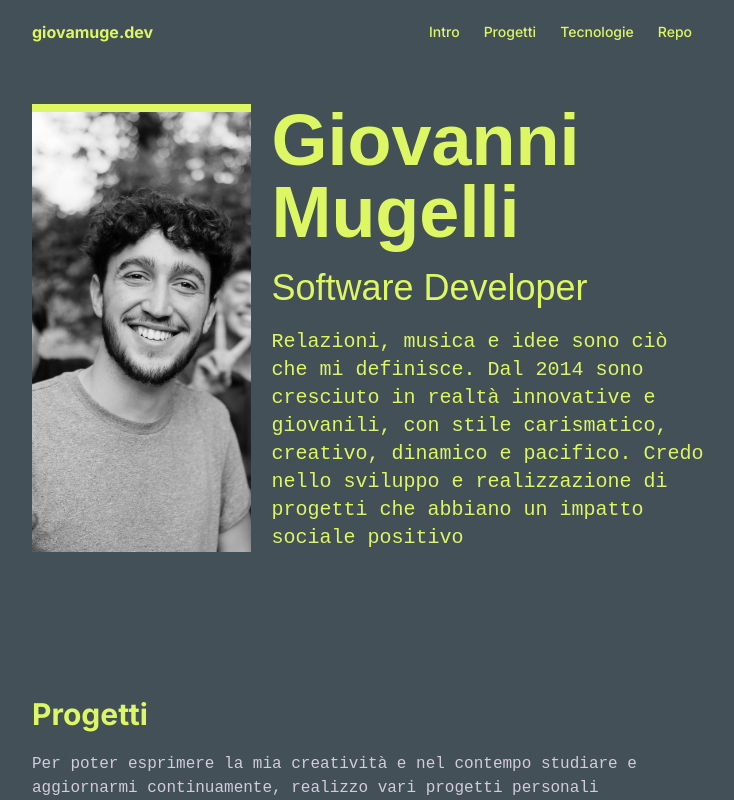
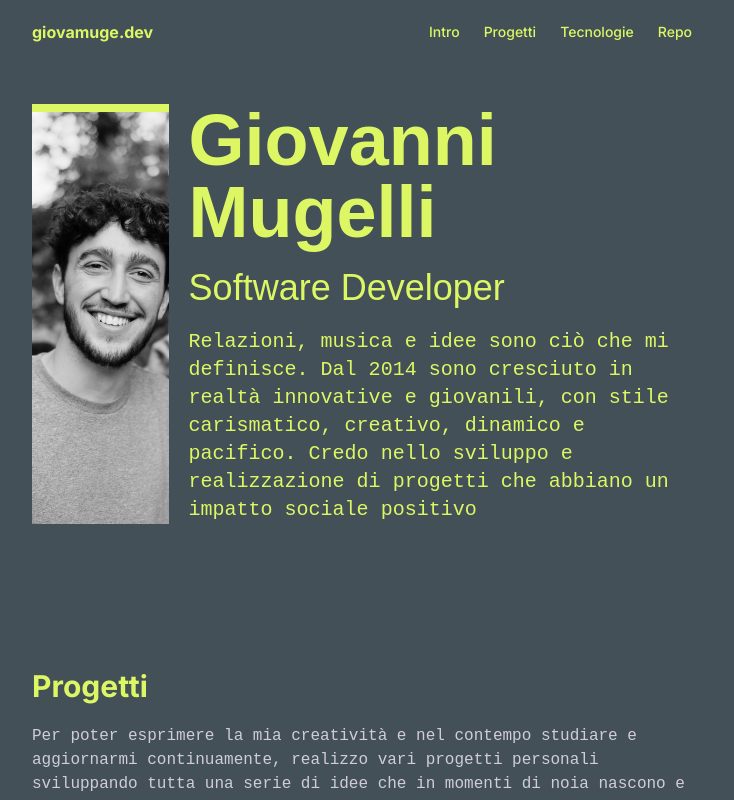
Before and after one commit to giovamuge/giovamuge.github.io, a Next.js app: page / in a window 1280 px wide. Shown: the top 800 px of the page, without its empty margins (272-1006 px from the left). Built offline with nearby package versions, Linux system fonts and the light colour scheme; no server answers.

Commit message:
Update Intro component styling

```diff
--- a/app/components/Intro.tsx
+++ b/app/components/Intro.tsx
@@ -18,10 +18,10 @@ export default function Intro({
 }: Props): JSX.Element {
 	return (
 		<section className="flex flex-row gap-5 max-md:flex-col" id={id}>
-			<div className="border-t-primary border-t-8 max-h-screen">
+			<div className="border-t-primary border-t-8">
 				<Image
 					src={image}
-					className="object-cover h-full w-auto grayscale"
+					className="object-cover h-full w-auto grayscale max-h-screen"
 					alt="Picture of the author"
 					placeholder="blur"
 					priority={true}
```
